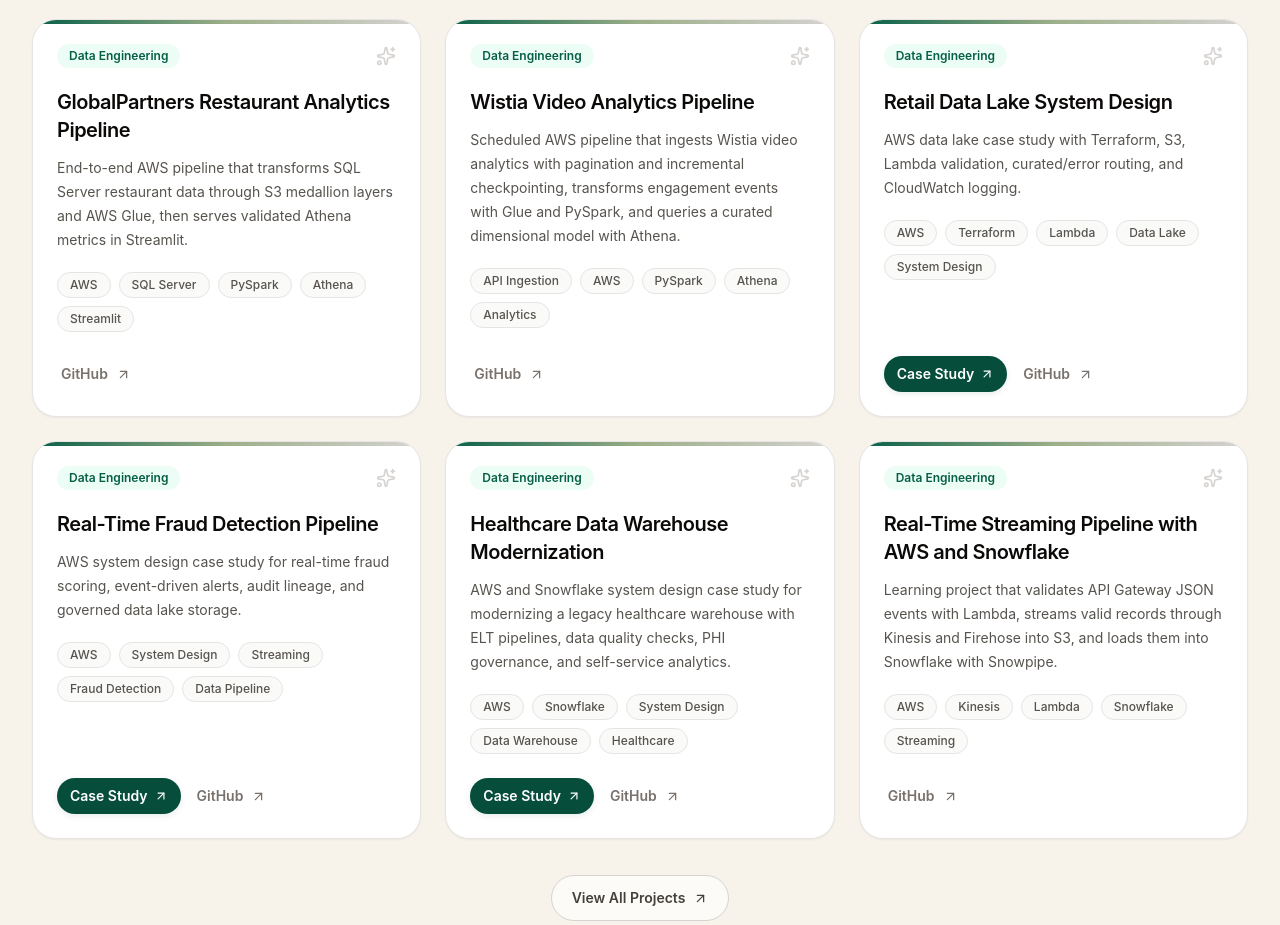
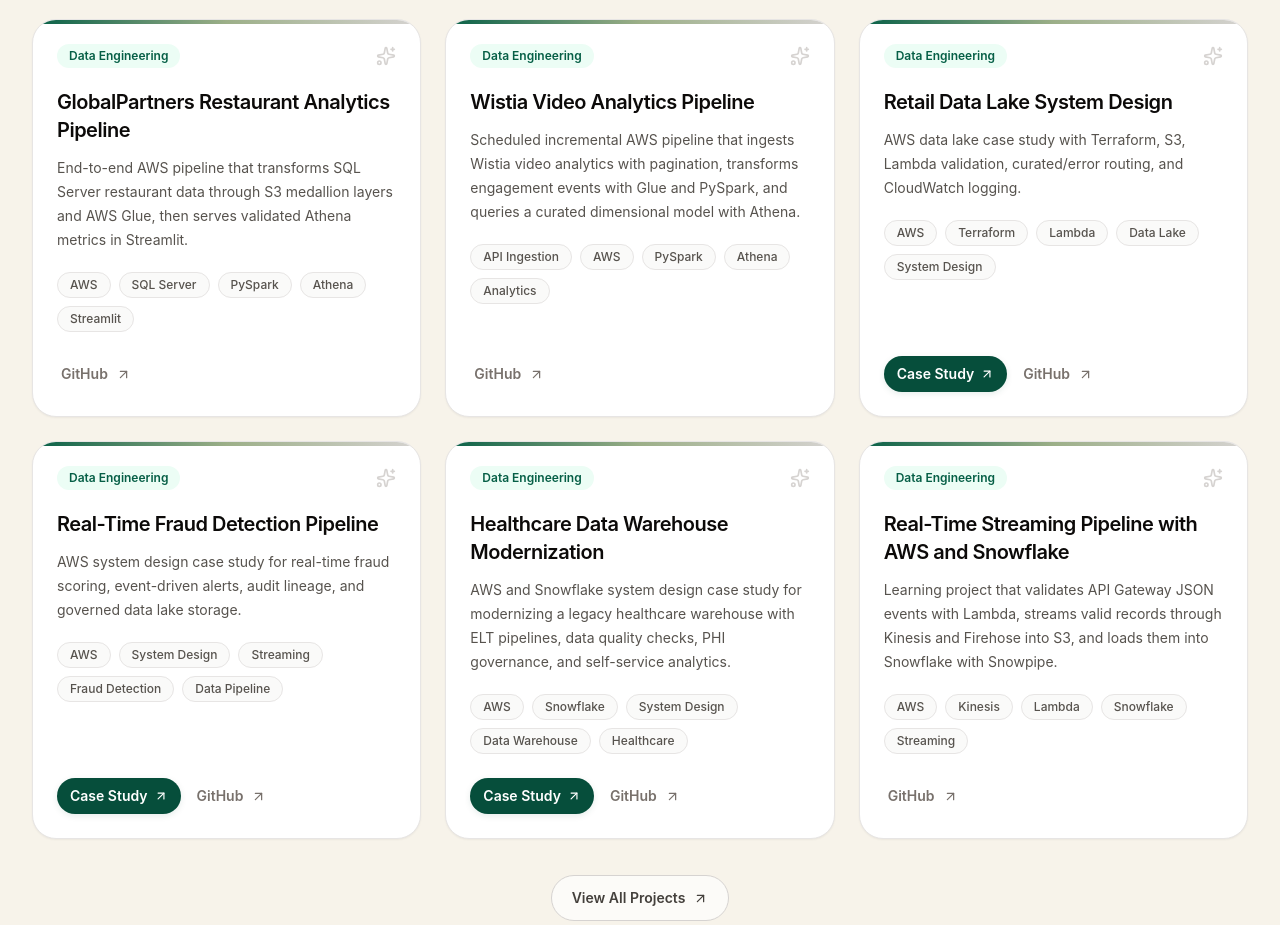
Before and after one commit to jenniferarias414/portfolio-v2, a React (Vite) app: page / in a window 1280 px wide. Shown: the part 1480-2405 px from the top of the page. Built offline with nearby package versions, Linux system fonts and the light colour scheme.

Commit message:
wistia project card looking swell

```diff
--- a/src/data/projects.js
+++ b/src/data/projects.js
@@ -34,7 +34,7 @@
     categories: ["Data Engineering", "Analytics Engineering", "Cloud + Infrastructure"],
     featured: true,
     summary:
-      "Scheduled AWS pipeline that ingests Wistia video analytics with pagination and incremental checkpointing, transforms engagement events with Glue and PySpark, and queries a curated dimensional model with Athena.",
+      "Scheduled incremental AWS pipeline that ingests Wistia video analytics with pagination, transforms engagement events with Glue and PySpark, and queries a curated dimensional model with Athena.",
     tags: ["API Ingestion", "AWS", "PySpark", "Athena", "Analytics"],
     github: "https://github.com/jenniferarias414/wistia-video-analytics-pipeline",
   },
```
